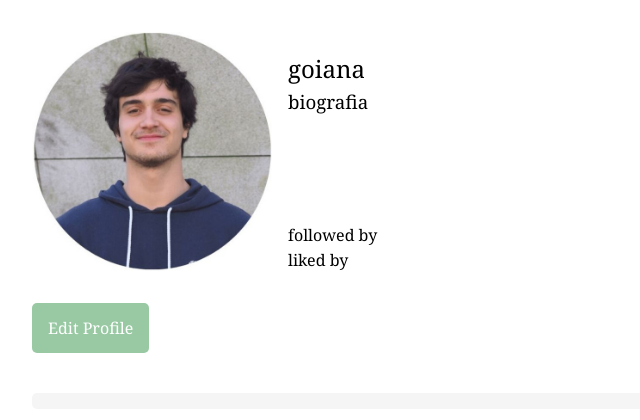
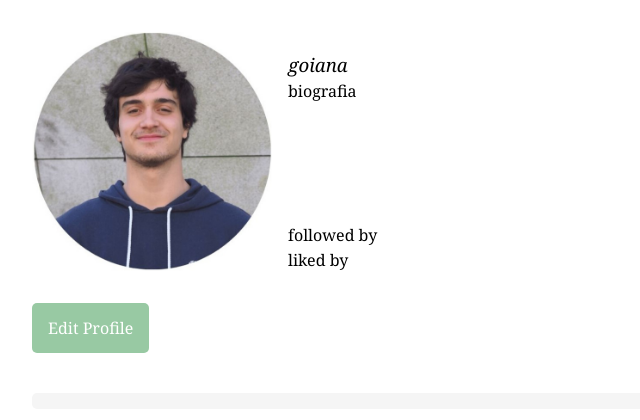
Before and after one commit to FEUP-LTW-2024/ltw-project-2024-ltw06g02, a PHP site: page /profile.php in a window 1280 px wide. Shown: the part 80-500 px from the top of the page, without its empty margins (0-640 px from the left). Run offline with PHP 8.4, Linux system fonts and the light colour scheme; the visitor is signed in with stand-in values (Sample User, id 1); data comes from the database, SQL or seed files in the repository; data that the repository does not hold is empty.

Commit message:
Adding fullname

```diff
--- a/actions/register.php
+++ b/actions/register.php
@@ -6,15 +6,16 @@
    $session = new Session();
 
    if($_SERVER['REQUEST_METHOD'] == 'POST'){
+      $fullName = $_POST['fullName'];
       $username = $_POST['username'];
       $email = $_POST['email'];
       $password = $_POST['password'];
 
-      if(empty($username) || empty($email) || empty($password)){
+      if(empty($username) || empty($email) || empty($password) || empty($fullName)){
          die(header('Location: ../#'));
       }
 
-      $user = new User($username, $email, $password, '');
+      $user = new User($fullName, $username, $email, $password, '');
       if(!registerUser($user)) die(header('Location: ../#'));
 
       $session->setUsername($username);
--- a/css/forms.css
+++ b/css/forms.css
@@ -1,6 +1,4 @@
 #loginDialog, #registerDialog, #editProfileDialog {
-  width: 20em;
-  height: 20em;
   padding: 1em;
   background-color: #fff;
   border-radius: 5px;
--- a/css/profile.css
+++ b/css/profile.css
@@ -26,14 +26,15 @@
   display: flex;
   flex-direction: row;
 
-  h2 {
-    font-weight: normal;
+  h1 {
     margin-bottom: 0;
   }
 
   h3 {
-    font-weight: normal;
+    font-weight: lighter;
+    font-style: italic;
     margin-top: 0.2em;
+    margin-bottom: 0;
   }
 
   h4 {
--- a/database/user.php
+++ b/database/user.php
@@ -7,11 +7,12 @@
 
       if(!checkUserExists($user)){
          $stmt = $db->prepare(
-            "INSERT INTO users(username, email, password) VALUES(?,?,?)"
+            "INSERT INTO users(fullName, username, email, password) VALUES(?,?,?,?)"
          );
-         $stmt->bindParam(1, $user->username);
-         $stmt->bindParam(2, $user->email);
-         $stmt->bindParam(3, $user->password);
+         $stmt->bindParam(1, $user->fullName);
+         $stmt->bindParam(2, $user->username);
+         $stmt->bindParam(3, $user->email);
+         $stmt->bindParam(4, $user->password);
          $stmt->execute();
          return true;
       }
--- a/models/user.php
+++ b/models/user.php
@@ -1,12 +1,14 @@
 <?php
 
    class User{
-      public function __construct($username, $email, $password, $avatar){
+      public function __construct($fullName, $username, $email, $password, $avatar){
+         $this->fullName = $fullName;
          $this->username = $username;
          $this->email = $email;
          $this->password = password_hash('bazinga'.$password.'bazinga', PASSWORD_DEFAULT);
          $this->avatar = $avatar;
       }
+      public $fullName;
       public $username;
       public $email;
       public $password;
--- a/templates/forms.tl.php
+++ b/templates/forms.tl.php
@@ -8,6 +8,7 @@
       </button>
       <p>CRIA UMA CONTA COM O E-MAIL</p>
       <form id="registerForm" action="../actions/register.php" method="POST">
+         <input type="text" name="fullName" placeholder="Full Name" required>
          <input type="text" name="username" placeholder="Username" required>
          <input type="email" name="email" placeholder="Email" required>
          <input type="password" name="password" placeholder="Password" required>
--- a/templates/profile.tl.php
+++ b/templates/profile.tl.php
@@ -9,8 +9,9 @@
             <img src="../assets/goiana.jpg" >
             <div class="bios">
                <div>
-                  <h2><?= $user['username'] ?></h2>
-                  <h3>biografia</h3>
+                  <h1><?= $user['fullName'] ?></h1>
+                  <h3><?= $user['username'] ?></h2>
+                  <h4>biografia</h3>
                </div>
                <div>
                   <h4>followed by</h4>
```
